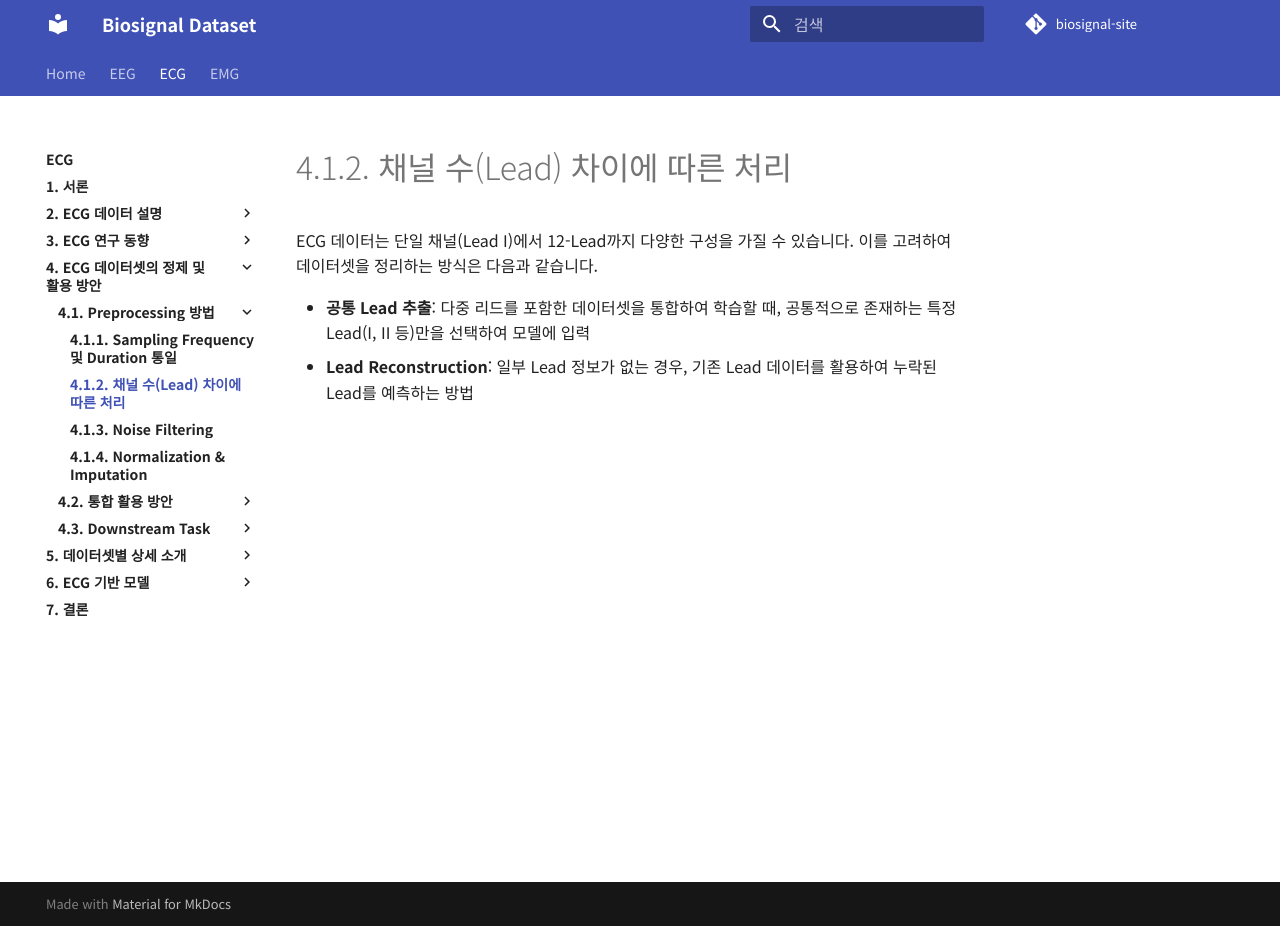
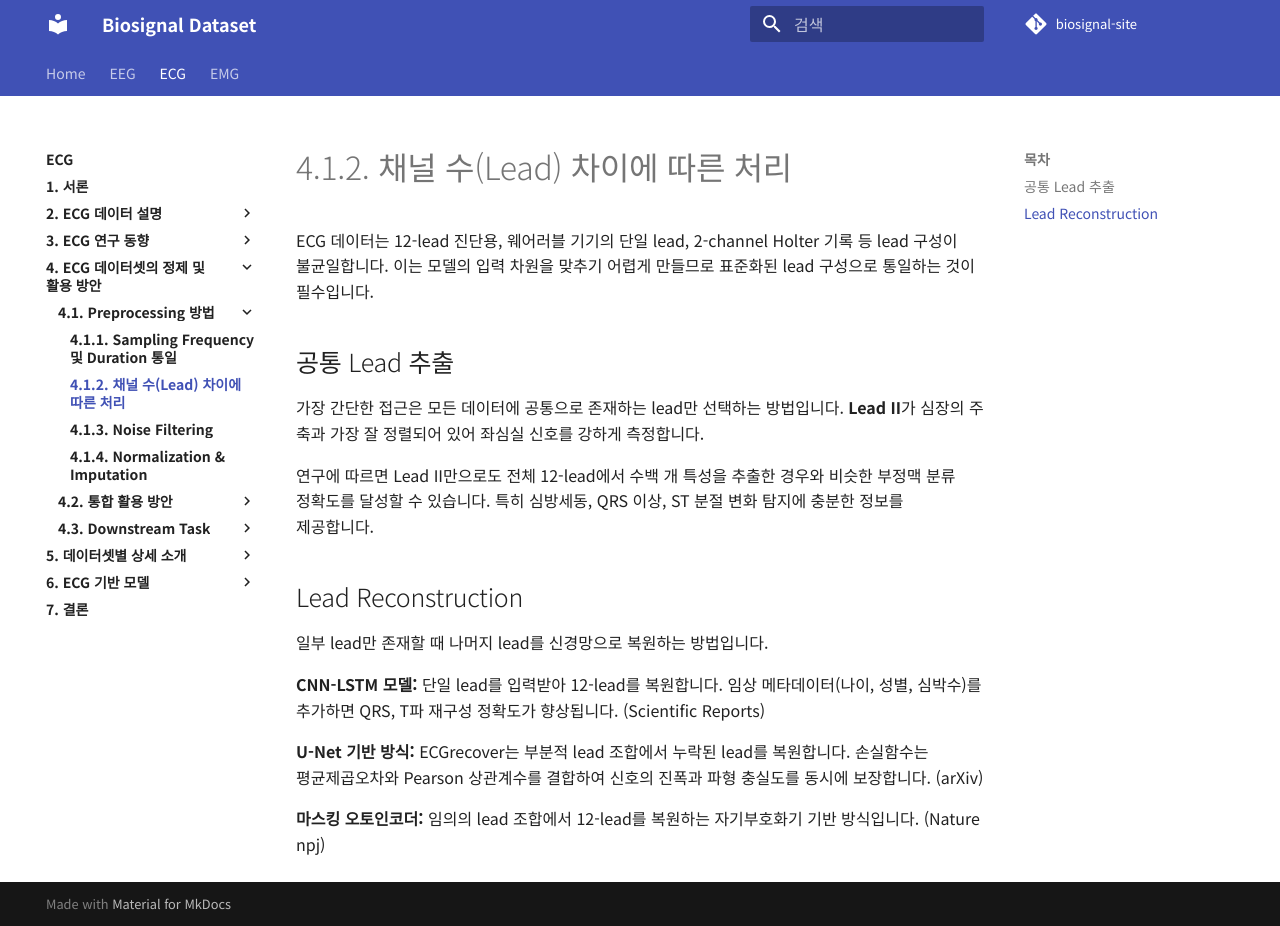
Before and after one commit to iwantjeonyeok/biosignal-site, an MkDocs documentation site: the page built from docs/ecg/4-ecg-데이터셋의-정제-및-활용-방안/4-1-preprocessing-방법/4-1-2-채널-수lead-차이에-따른-처리.md, in a window 1280 px wide and 926 px high. Built offline with MkDocs 1.6.1 and Material for MkDocs 9.7.7, drawn with Linux system fonts in a browser that asks for light colours; comment, search, counter and statistics services are not loaded.

Commit message:
Update 4-1-2-채널-수lead-차이에-따른-처리.md

```diff
--- a/docs/ecg/4-ecg-데이터셋의-정제-및-활용-방안/4-1-preprocessing-방법/4-1-2-채널-수lead-차이에-따른-처리.md
+++ b/docs/ecg/4-ecg-데이터셋의-정제-및-활용-방안/4-1-preprocessing-방법/4-1-2-채널-수lead-차이에-따른-처리.md
@@ -1,7 +1,25 @@
 # 4.1.2. 채널 수(Lead) 차이에 따른 처리
+ECG 데이터는 12-lead 진단용, 웨어러블 기기의 단일 lead, 2-channel Holter 기록 등 lead 구성이 불균일합니다. 이는 모델의 입력 차원을 맞추기 어렵게 만들므로 표준화된 lead 구성으로 통일하는 것이 필수입니다.
 
 
-ECG 데이터는 단일 채널(Lead I)에서 12-Lead까지 다양한 구성을 가질 수 있습니다. 이를 고려하여 데이터셋을 정리하는 방식은 다음과 같습니다.
 
-- **공통 Lead 추출**: 다중 리드를 포함한 데이터셋을 통합하여 학습할 때, 공통적으로 존재하는 특정 Lead(I, II 등)만을 선택하여 모델에 입력
-- **Lead Reconstruction**: 일부 Lead 정보가 없는 경우, 기존 Lead 데이터를 활용하여 누락된 Lead를 예측하는 방법
+## 공통 Lead 추출
+
+가장 간단한 접근은 모든 데이터에 공통으로 존재하는 lead만 선택하는 방법입니다. **Lead II**가 심장의 주 축과 가장 잘 정렬되어 있어 좌심실 신호를 강하게 측정합니다.
+
+연구에 따르면 Lead II만으로도 전체 12-lead에서 수백 개 특성을 추출한 경우와 비슷한 부정맥 분류 정확도를 달성할 수 있습니다. 특히 심방세동, QRS 이상, ST 분절 변화 탐지에 충분한 정보를 제공합니다.
+
+
+
+## Lead Reconstruction
+
+일부 lead만 존재할 때 나머지 lead를 신경망으로 복원하는 방법입니다.
+
+**CNN-LSTM 모델:**
+단일 lead를 입력받아 12-lead를 복원합니다. 임상 메타데이터(나이, 성별, 심박수)를 추가하면 QRS, T파 재구성 정확도가 향상됩니다. (Scientific Reports)
+
+**U-Net 기반 방식:**
+ECGrecover는 부분적 lead 조합에서 누락된 lead를 복원합니다. 손실함수는 평균제곱오차와 Pearson 상관계수를 결합하여 신호의 진폭과 파형 충실도를 동시에 보장합니다. (arXiv)
+
+**마스킹 오토인코더:**
+임의의 lead 조합에서 12-lead를 복원하는 자기부호화기 기반 방식입니다. (Nature npj)
```
